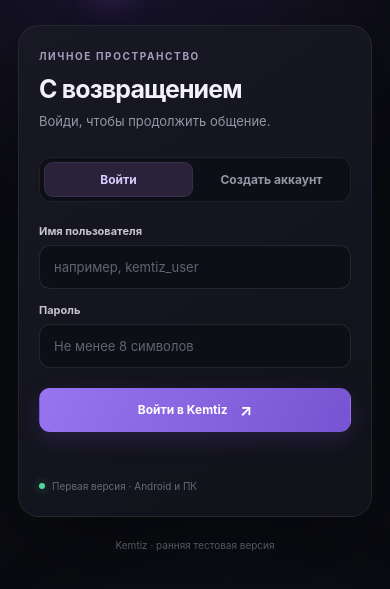
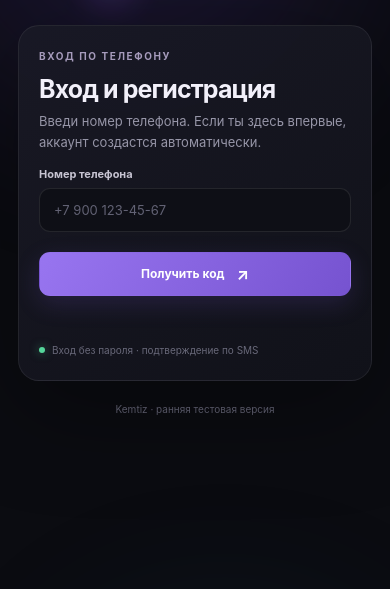
Before and after one commit to Selteck1/ApkGhostly, a plain HTML site: page kemtiz/web/index.html in a window 390 px wide. Shown: the part 85-674 px from the top of the page. Drawn offline with Linux system fonts and the light colour scheme; files that its build step writes are made by us from their sources; files whose address does not match are found by name.

Commit message:
Replace Kemtiz auth screen with phone and SMS code flow

```diff
--- a/kemtiz/web/index.html
+++ b/kemtiz/web/index.html
@@ -23,24 +23,22 @@
       </div>
     </div>
     <div class="auth-card">
-      <div class="eyebrow">ЛИЧНОЕ ПРОСТРАНСТВО</div>
-      <h1 id="authTitle">С возвращением</h1>
-      <p id="authDescription" class="muted">Войди, чтобы продолжить общение.</p>
-      <div class="auth-tabs">
-        <button id="loginTab" class="tab active" type="button">Войти</button>
-        <button id="registerTab" class="tab" type="button">Создать аккаунт</button>
-      </div>
-      <form id="authForm">
-        <label id="displayNameLabel" class="field-label hidden" for="displayName">Как тебя называть</label>
-        <input id="displayName" class="text-field hidden" name="displayName" maxlength="32" autocomplete="nickname" placeholder="Отображаемое имя">
-        <label class="field-label" for="username">Имя пользователя</label>
-        <input id="username" class="text-field" name="username" required minlength="3" maxlength="24" autocomplete="username" autocapitalize="none" placeholder="например, kemtiz_user">
-        <label class="field-label" for="password">Пароль</label>
-        <input id="password" class="text-field" name="password" required minlength="8" maxlength="128" type="password" autocomplete="current-password" placeholder="Не менее 8 символов">
-        <button id="authSubmit" class="button primary full-width" type="submit">Войти в Kemtiz <span>↗</span></button>
+      <div class="eyebrow">ВХОД ПО ТЕЛЕФОНУ</div>
+      <h1 id="authTitle">Вход и регистрация</h1>
+      <p id="authDescription" class="muted">Введи номер телефона. Если ты здесь впервые, аккаунт создастся автоматически.</p>
+      <form id="authForm" class="phone-auth-form">
+        <label class="field-label" for="phone">Номер телефона</label>
+        <input id="phone" class="text-field" name="phone" type="tel" inputmode="tel" required maxlength="32" autocomplete="tel" placeholder="+7 900 123-45-67" aria-describedby="authDescription">
+        <div id="codeSection" class="hidden">
+          <label class="field-label" for="authCode">Код из SMS</label>
+          <input id="authCode" class="text-field code-field" name="code" type="text" inputmode="numeric" pattern="[0-9]{6}" maxlength="6" autocomplete="one-time-code" placeholder="123456" aria-label="Шестизначный код из SMS">
+          <p id="codeHint" class="muted code-hint">Код действует 5 минут.</p>
+        </div>
+        <button id="authSubmit" class="button primary full-width" type="submit">Получить код <span>↗</span></button>
+        <button id="changePhoneButton" class="auth-change-button hidden" type="button">← Изменить номер</button>
         <div id="authError" class="feedback" role="status" aria-live="polite"></div>
       </form>
-      <div class="auth-note"><span class="status-dot"></span> Первая версия · Android и ПК</div>
+      <div class="auth-note"><span class="status-dot"></span> Вход без пароля · подтверждение по SMS</div>
     </div>
     <div class="footer-note">Kemtiz · ранняя тестовая версия</div>
   </section>
```
